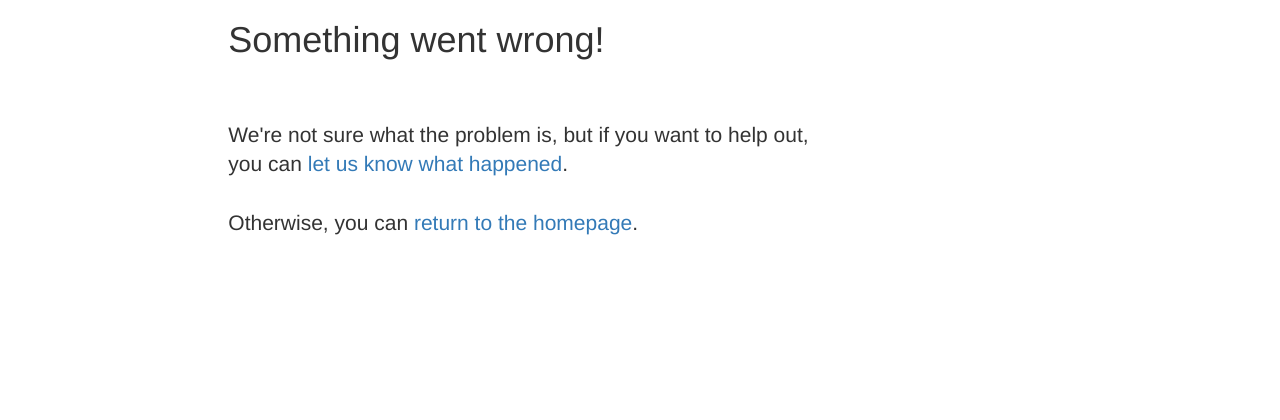
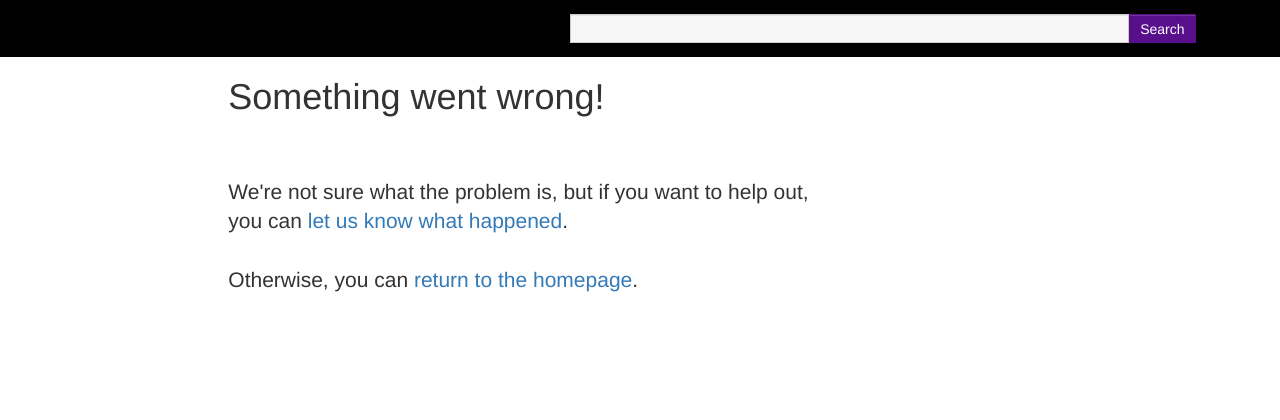
Before and after one commit to nyuhsl/data-catalog, a Symfony app: template app/Resources/TwigBundle/views/Exception/error.html.twig in a window 1280 px wide. Shown: the part 97-517 px from the top of the page. Run offline with Twig, Linux system fonts and the light colour scheme; the template is opened without the code that fills it, so the values that code supplies are empty; some libraries are stand-ins or nearby versions.

Commit message:
Preliminary styling for smaller search bar; new default templates for FAQ page and How To Use page

```diff
--- a/app/Resources/views/base.html.twig
+++ b/app/Resources/views/base.html.twig
@@ -142,11 +142,9 @@
       </div>
       <div class="push"></div>
     </div>
-      <footer id="footer">
 
-        {# Use the file 'institution/footer.html.twig' for your institution-specific footer content #}
-        {% include ['institution/footer.html.twig','footer.html.twig'] ignore missing %}
+    {# Use the file 'institution/footer.html.twig' for your institution-specific footer content #}
+    {% include ['institution/footer.html.twig','footer.html.twig'] ignore missing %}
 
-      </footer>
   </body>
 </html>
--- a/app/Resources/views/footer.html.twig
+++ b/app/Resources/views/footer.html.twig
@@ -1,3 +1,4 @@
 {# Use this template for your institution's footer content #}
-<div class="footer-wrapper">
-</div>
+<footer id="footer">
+  <a class="login-link" href="{{ path("login_route") }}">Login</a>
+</footer>
--- a/app/Resources/views/default/about.html.twig
+++ b/app/Resources/views/how_to_use_catalog.html.twig
@@ -15,10 +15,10 @@
 {% block content %}
 <div class="col-sm-5 col-sm-offset-2" >
 <div class="page-header">
-<h1>About the Data Catalog</h1>
+<h1>How To Use the Data Catalog</h1>
 </div>
 <p style="font:16px Courier, monospace">
-Content for this page can be customized by copying the template file <strong>"default/about.html.twig"</strong> into <strong>"institution/about.html.twig"</strong> and editing as needed
+Content for this page can be customized by copying the template file <strong>"how_to_use_catalog.html.twig"</strong> into <strong>"institution/how_to_use_catalog.html.twig"</strong> and editing as needed
 </p>
 
 
--- /dev/null
+++ b/app/Resources/views/search_bar.html.twig
@@ -0,0 +1,15 @@
+<div id="interior-page-search-container">
+  <div class="interior-page-sitename-container">
+    <h3 class="interior-page-sitename">{{ site_name }}</h3>
+  </div>
+  <div id="interior-page-search-form-container">
+    <form id="keyword-search-form" class="input-group">
+      <label for="keyword-search-input">search terms</label>
+      <input type="text" class="form-control" id="keyword-search-input">
+        <span class="input-group-btn">
+          <button id="keyword-search-submit" class="btn btn-default search-button" type="submit">Search</button>
+        </span>
+      </input>
+    </form>
+  </div>
+</div>
--- a/web/css/style.css
+++ b/web/css/style.css
@@ -174,7 +174,9 @@ a.skip:hover {
 }
 
 
-#content {
+#homepage-container {
+  text-align:center;
+  padding-top:4em;
 }
 .update-dataset-link {
   padding-top:.5em;
@@ -291,6 +293,9 @@ li span.facet-numresults {
 .search-box-description {
 color:gray;
 }
+/***********
+ * Frontpage search container
+ ***********/
 #frontpage-search-container {
   text-align:center;
   background:black;
@@ -333,6 +338,48 @@ color:gray;
 .search-hint {
   text-decoration:underline;
   padding:0em .3em;
+}
+/**********
+ * interior page search container
+ *********/
+#interior-page-search-container {
+  overflow:hidden;
+  padding:1em;
+  background:black;
+}
+.interior-page-sitename-container {
+  width:20%;
+  float:left;
+}
+.interior-page-sitename {
+  margin:0;
+  color:white;
+}
+#interior-page-search-form-container {
+  width:50%;
+  float:right;
+  margin-right:5em;
+}
+#interior-page-search-form-container .input-group-btn {
+}
+#interior-page-search-form-container #keyword-search-submit {
+  border-radius:0;
+  padding:.25em .75em;
+  background: #580f8b;
+  background-image:none;
+  color:white;
+  text-shadow:none;
+  border:1px solid #580f8b;
+  margin-left:0px;
+}
+#interior-page-search-form-container #keyword-search-submit:hover {
+  background:#692d96;
+}
+#interior-page-search-form-container #keyword-search-input {
+  padding:.25em;
+  height:auto;
+  font-size:1em;
+  background:#f7f7f7;
 }
 
 
@@ -685,6 +732,12 @@ div.footer-wrapper {
         padding: 40px 0 30px 0;
         background: transparent;
 }
+.login-link {
+  margin:2em 5em;
+  color:gray;
+  display:inline-block;
+
+}
 
 #footer_logo {
     float: right;
```
Also changed, not shown: app/Resources/views/about.html.twig (added, +27 -0 lines), app/Resources/views/default/index.html.twig (deleted, +0 -13 lines), app/Resources/views/faq.html.twig (added, +27 -0 lines), app/Resources/views/index.html.twig (added, +19 -0 lines), src/AppBundle/Controller/GeneralController.php (+4 -4 lines).
